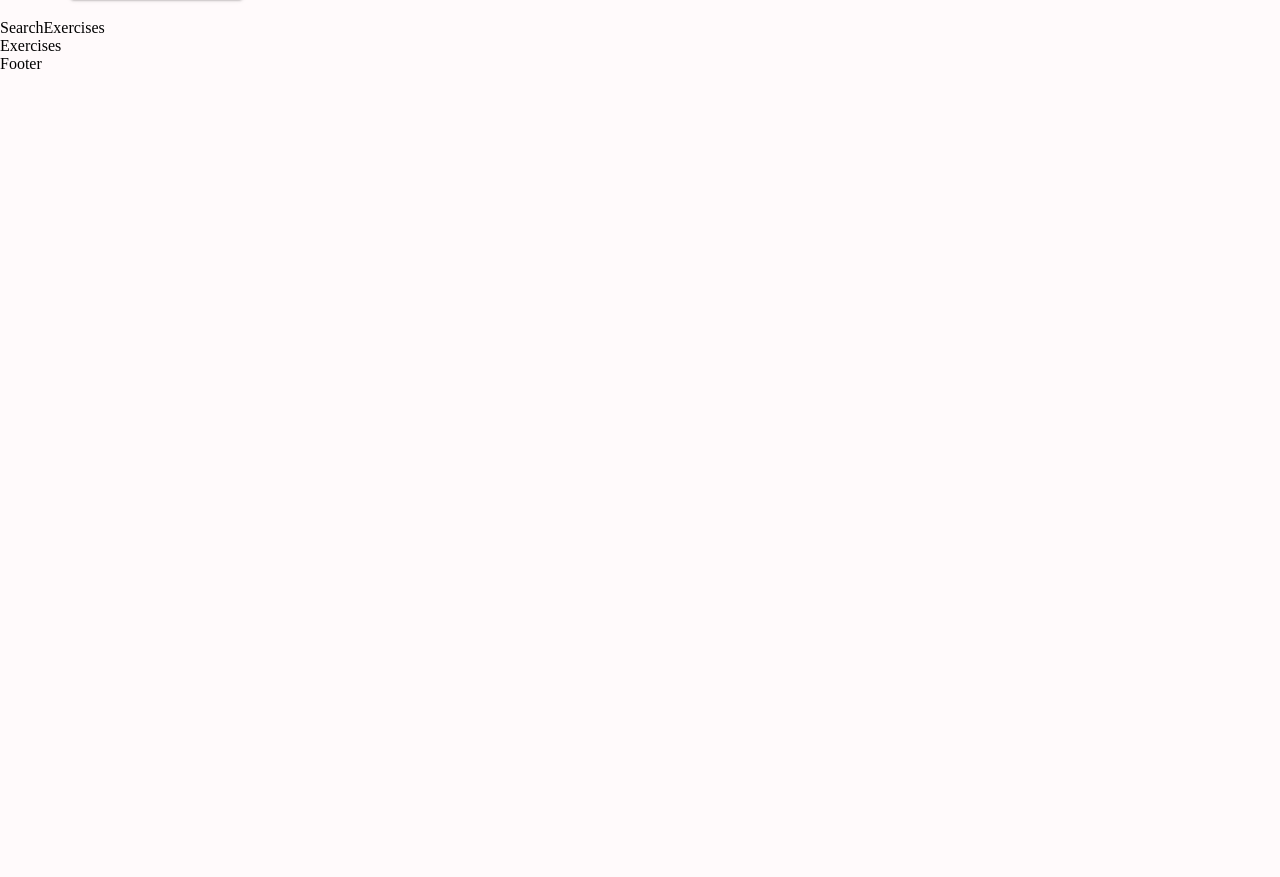
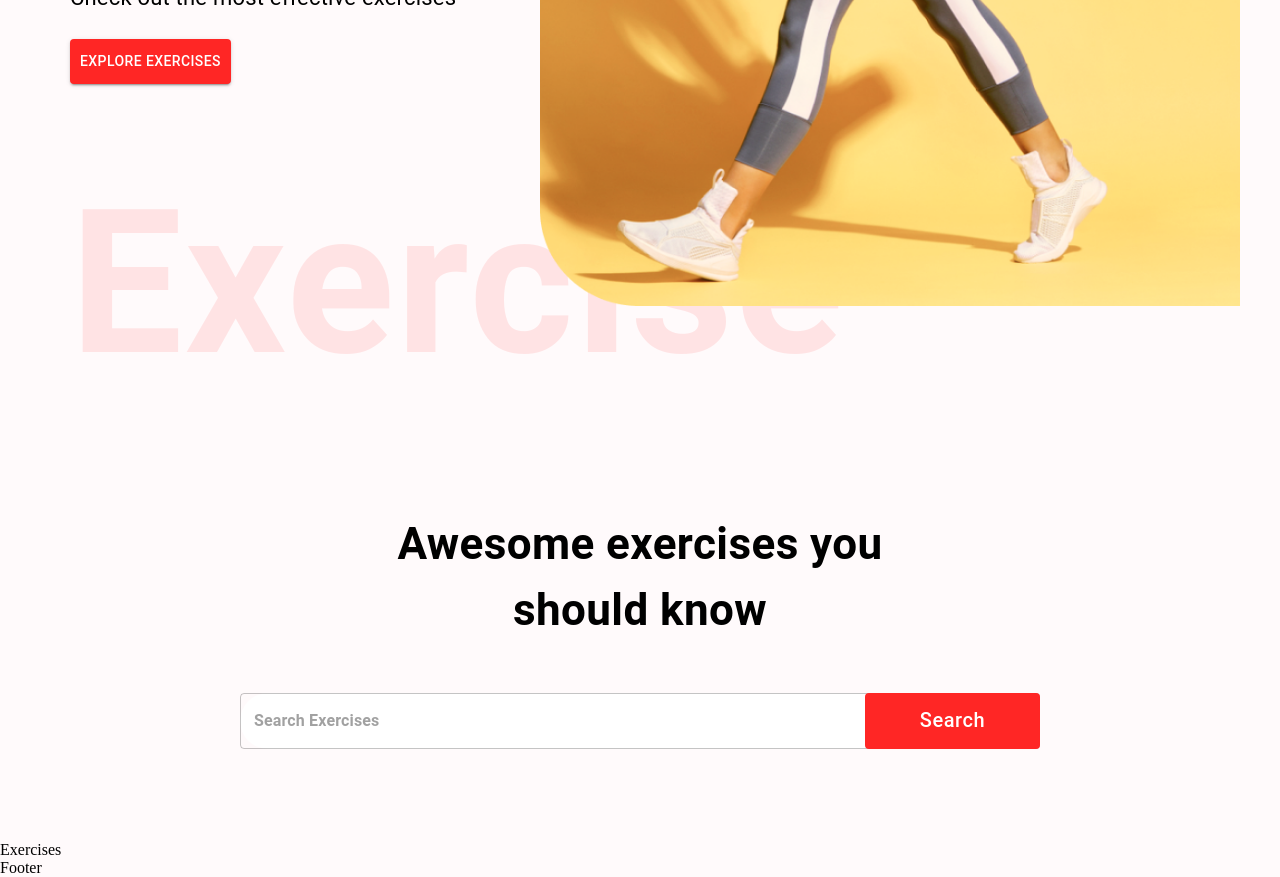
Before and after one commit to shankstorm97/fitness-app-react, a React (Create React App) app: page / in a window 1280 px wide. Shown: the part 560-1437 px from the top of the page. Before the commit the page ends 800 px from the top, so only its background shows below. Built offline with nearby package versions, Linux system fonts and the light colour scheme.

Commit message:
commit before making fetchData function

```diff
--- a/src/Components/HeroBanner.jsx
+++ b/src/Components/HeroBanner.jsx
@@ -1,5 +1,6 @@
 import React from "react";
 import { Box, Typography, Button } from "@mui/material";
+import HeroBannerImage from "../assets/images/banner.png";
 
 const HeroBanner = () => {
   return (
@@ -14,15 +15,33 @@ const HeroBanner = () => {
       <Typography
         fontWeight="700"
         sx={{ fontSize: { lg: "44px", xs: "40px" } }}
+        mb="23px"
+        mt="30px"
       >
         Sweat, Smile <br /> & Repeat
       </Typography>
-      <Typography fontSize="22px" lineHeight="35px">
+      <Typography fontSize="22px" lineHeight="35px" mb={3}>
         Check out the most effective exercises
       </Typography>
-      <Button variant="contained" color="error">
+      <Button
+        variant="contained"
+        color="error"
+        href="/exercises"
+        sx={{ backgroundColor: "#ff2625", padding: "10px" }}
+      >
         Explore Exercises
       </Button>
+      <Typography
+        fontWeight="600"
+        mt="50px"
+        color="#ff2625"
+        fontSize="200px"
+        sx={{ opacity: 0.1, display: { lg: "block", xs: "none" } }}
+      >
+        Exercise
+      </Typography>
+
+      <img src={HeroBannerImage} alt="banner" className="hero-banner-img" />
     </Box>
   );
 };
--- a/src/Components/SearchExercises.jsx
+++ b/src/Components/SearchExercises.jsx
@@ -1,9 +1,64 @@
-import React from 'react'
+import { Box, Button, Stack, TextField, Typography } from "@mui/material";
+import React, { useState } from "react";
 
 const SearchExercises = () => {
+  const [search, setSearch] = useState("");
+  const handleSearch = async () => {
+    if (search) {
+      // const exercisesData = await fetchData();
+    }
+  };
   return (
-    <div>SearchExercises</div>
-  )
-}
+    <Stack alignItems="center" mt="37px" justifyContent="center" p="20px">
+      <Typography
+        fontWeight="700"
+        sx={{ fontSize: { lg: "44px", xs: "30px" } }}
+        marginBottom="50px"
+        textAlign="center"
+      >
+        Awesome exercises you <br /> should know
+      </Typography>
+      <Box
+        position="relative"
+        mb="72px"
+        // display="flex"
+        // flexDirection="column"
+        // alignItems="center"
+      >
+        <TextField
+          sx={{
+            input: { fontWeight: 700, border: "none", borderRadius: "4px" },
+            width: { lg: "800px", xs: "350px" },
+            backgroundColor: "#fff",
+            borderRadius: "40px",
+          }}
+          height="72px"
+          value={search}
+          onChange={(e) => {
+            setSearch(e.target.value.toLowerCase());
+          }}
+          placeholder="Search Exercises"
+          type="text"
+        />
+        <Button
+          className="search-btn"
+          sx={{
+            bgcolor: "#ff2625",
+            color: "white",
+            textTransform: "none",
+            width: { lg: "175px", xs: "80px" },
+            fontSize: { lg: "20px", sm: "14px" },
+            height: "56px",
+            position: "absolute",
+            right: "0px",
+          }}
+          onClick={handleSearch}
+        >
+          Search
+        </Button>
+      </Box>
+    </Stack>
+  );
+};
 
-export default SearchExercises
+export default SearchExercises;
```
